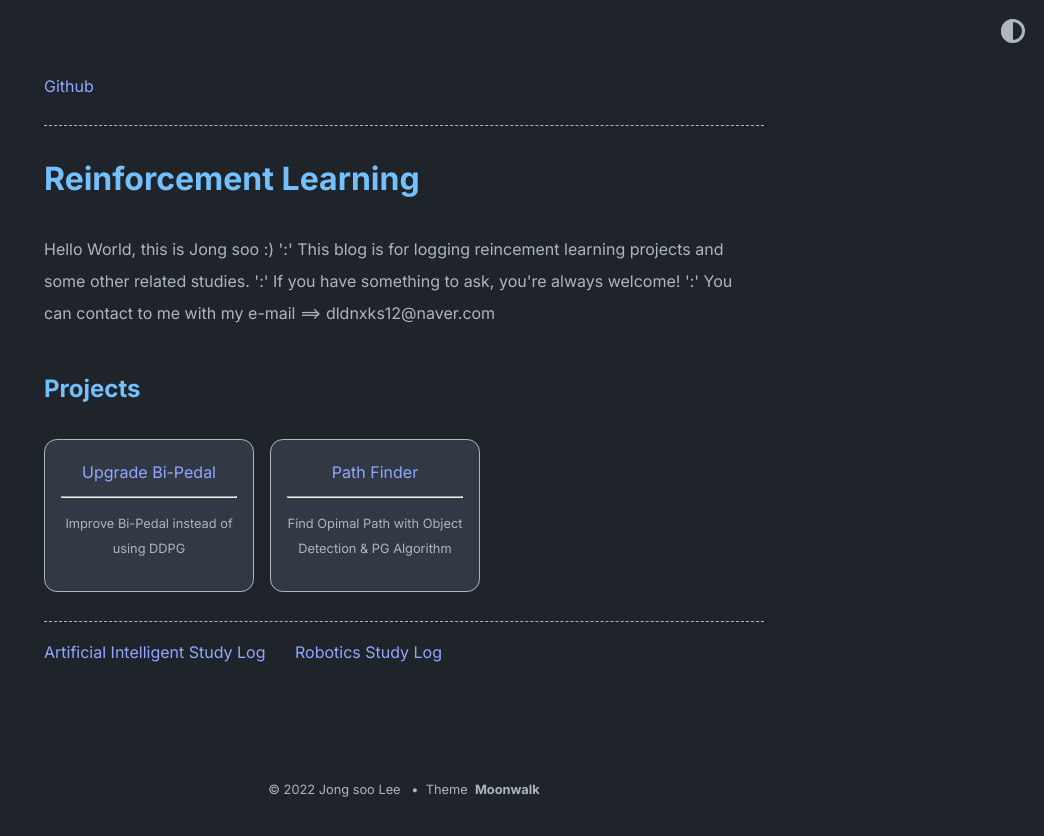
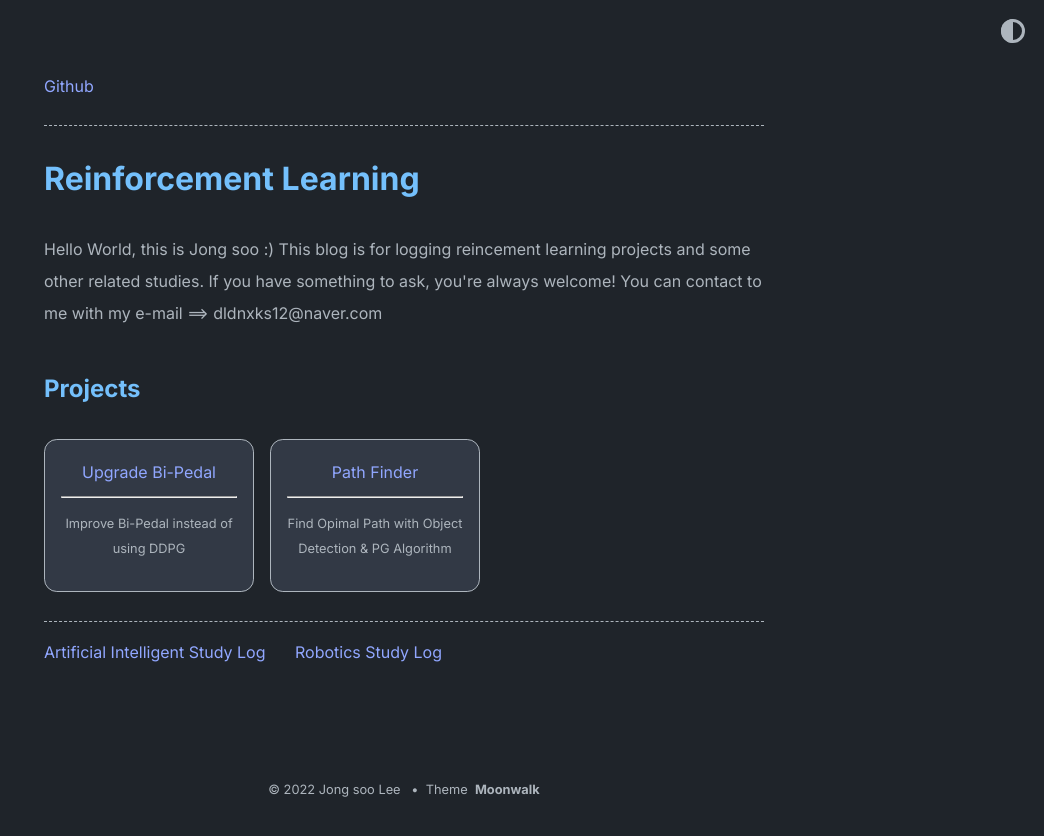
Before and after one commit to dldnxks12/dldnxks12.github.io, a Jekyll site: the page built from index.md, in a window 1280 px wide. Shown: the top 836 px of the page, without its empty margins (236-1280 px from the left). Built offline with Jekyll 4.4.1, drawn with Linux system fonts in a browser that asks for light colours.

```diff
--- a/_config.yml
+++ b/_config.yml
@@ -1,12 +1,13 @@
 title: Reinforcement Learning
 author: Jong soo Lee
 url: https://dldnxks12.github.io
-description:
+description: |
+ Hello World, this is Jong soo :)
 
- Hello World, this is Jong soo :) ':'
+ This blog is for logging reincement learning projects and some other related studies.
 
- This blog is for logging reincement learning projects and some other related studies. ':'
- If you have something to ask, you're always welcome! ':'
+ If you have something to ask, you're always welcome!
+
  You can contact to me with my e-mail ==> dldnxks12@naver.com
 
 
```
